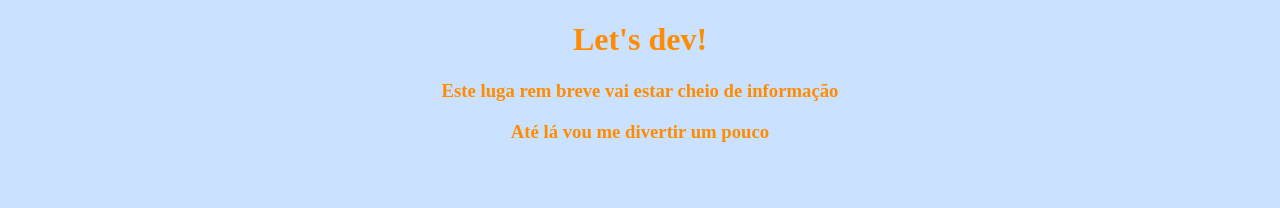
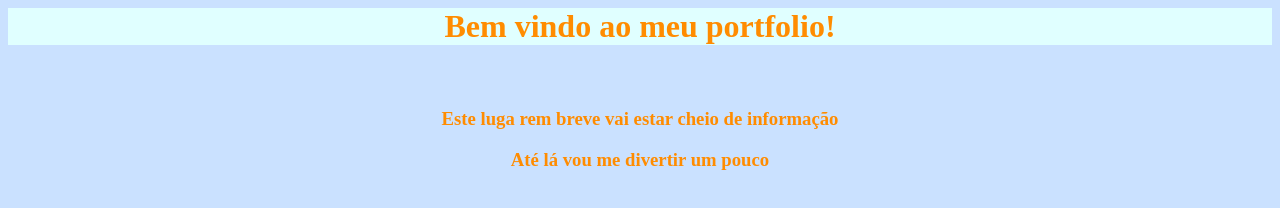
Before and after one commit to madsonfelix/madsonfelix.github.io, a plain HTML site: page index.html in a window 1280 px wide. Drawn offline with Linux system fonts and the light colour scheme.

Commit message:
adicionando coisas

```diff
--- a/CSS/index.css
+++ b/CSS/index.css
@@ -3,7 +3,15 @@ body{
     text-align: center;
 
 }
+div{
+     background-color: #E0FFFF;
+     text-align: center;
+     color: #FF8C00;
+     margin-bottom: 5%;
+}
 h1{
+    margin: 5px;
+    font-size: 32px;
     color: #FF8C00;
 }
 h3{
--- a/index.html
+++ b/index.html
@@ -1,10 +1,16 @@
 <!DOCTYPE html>
+
 <head>
     <title> Madson Felix </title>
     <link rel="Stylesheet" type="text/css" href="CSS/index.css">
 </head>
+
 <body>
-    <h1>Let's dev!</h1>
-    <h3>Este luga rem breve vai estar cheio de informação</h3>
-    <h3>Até lá vou me divertir um pouco</h3>
+    <section ><div id="cabec">
+        <h1>Bem vindo ao meu portfolio!</h1>
+    </div></section>
+    <section id="info">
+        <h3>Este luga rem breve vai estar cheio de informação</h3>
+        <h3>Até lá vou me divertir um pouco</h3>
+    </section>
 </body>
```
